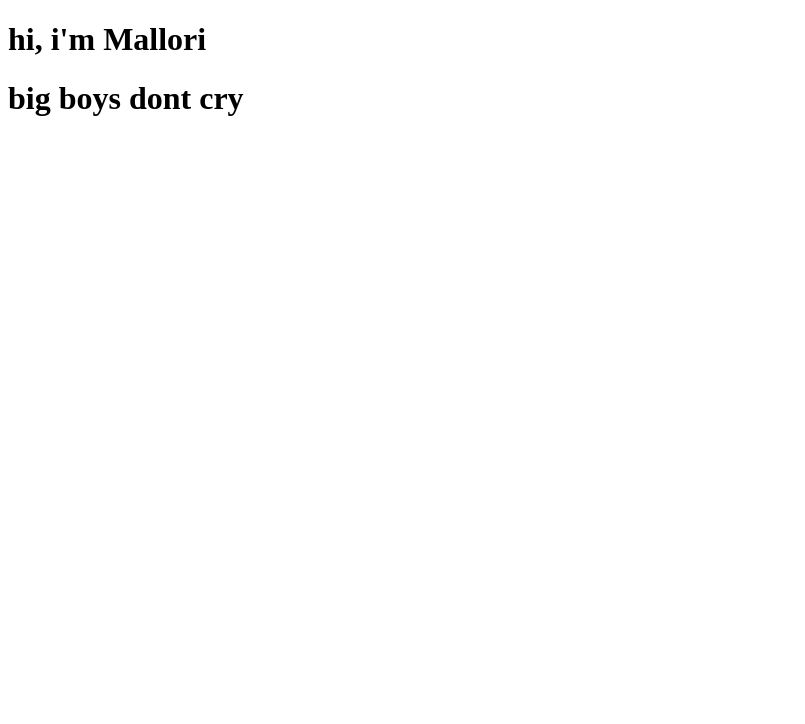
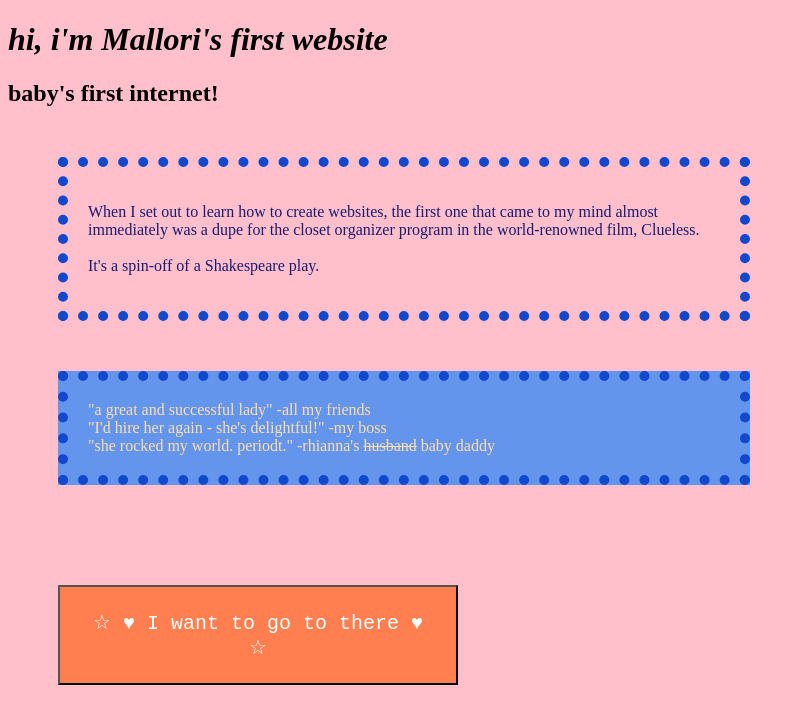
Before and after one commit to MalloriM/hello-world, a plain HTML site: page index.html in a window 1280 px wide. Shown: the whole page, without its empty margins (0-805 px from the left). Drawn offline with Linux system fonts and the light colour scheme.

Commit message:
aincolorful?

```diff
--- a/index.html
+++ b/index.html
@@ -4,11 +4,26 @@
     <meta charset="UTF-8">
     <meta name="viewport" content="width=device-width, initial-scale=1.0">
     <title>Document</title>
+    <link rel="stylesheet" href="./style.css">
 </head>
 <body>
-    <h1>hi, i'm Mallori</h1>
+    <h1>hi, i'm Mallori's first website</h1>
 </body>
-<h1>big boys
-    dont cry
-</h1>
+<h2>baby's first internet!</h2>
+<div>
+<p>When I set out to learn how to create websites, the first one that came to my mind almost immediately was a dupe for the closet organizer program in the world-renowned film, Clueless.
+    <br>
+    <br>It's a spin-off of a Shakespeare play.</p>
+</div>
+<div style="background-color: cornflowerblue; color: navajowhite;">
+"a great and successful lady" -all my friends
+<br>
+"I'd hire her again - she's delightful!" -my boss
+<br>
+"she rocked my world. periodt." -rhianna's <del>husband</del> baby daddy
+
+</div>
+
+
+<button style="background-color: coral; color: white;"> &star; &hearts; I want to go to there &hearts;  &star; </button>
 </html>
--- /dev/null
+++ b/style.css
@@ -0,0 +1,30 @@
+html {
+    background-color: pink;
+    float: right;
+}
+
+h1 {font-style: italic;}
+
+button {font-size: x-large;
+        font-family: monospace;
+        width: 400px;
+        height: 100px;
+        padding: 20px;
+        margin: 50px;
+    }
+
+p {
+    align-items: right;
+    position: sticky;
+    font-stretch: condensed;
+    color: midnightblue;
+    justify-content: right;
+}
+
+div {
+    width: 50%;
+  height: 50%;
+  padding: 20px;
+  border: 10px dotted rgb(18, 72, 206);
+  margin: 50px;
+}
```
